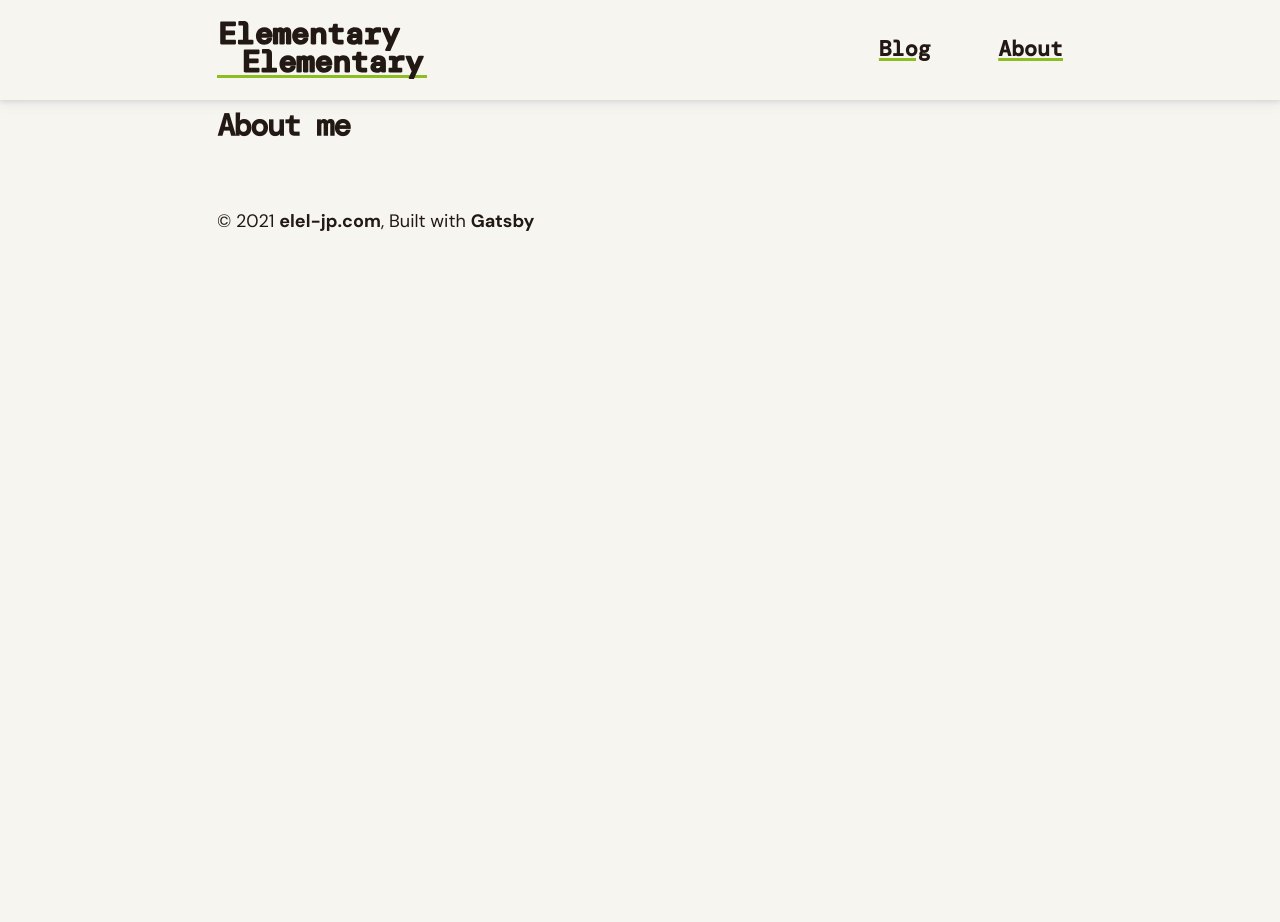
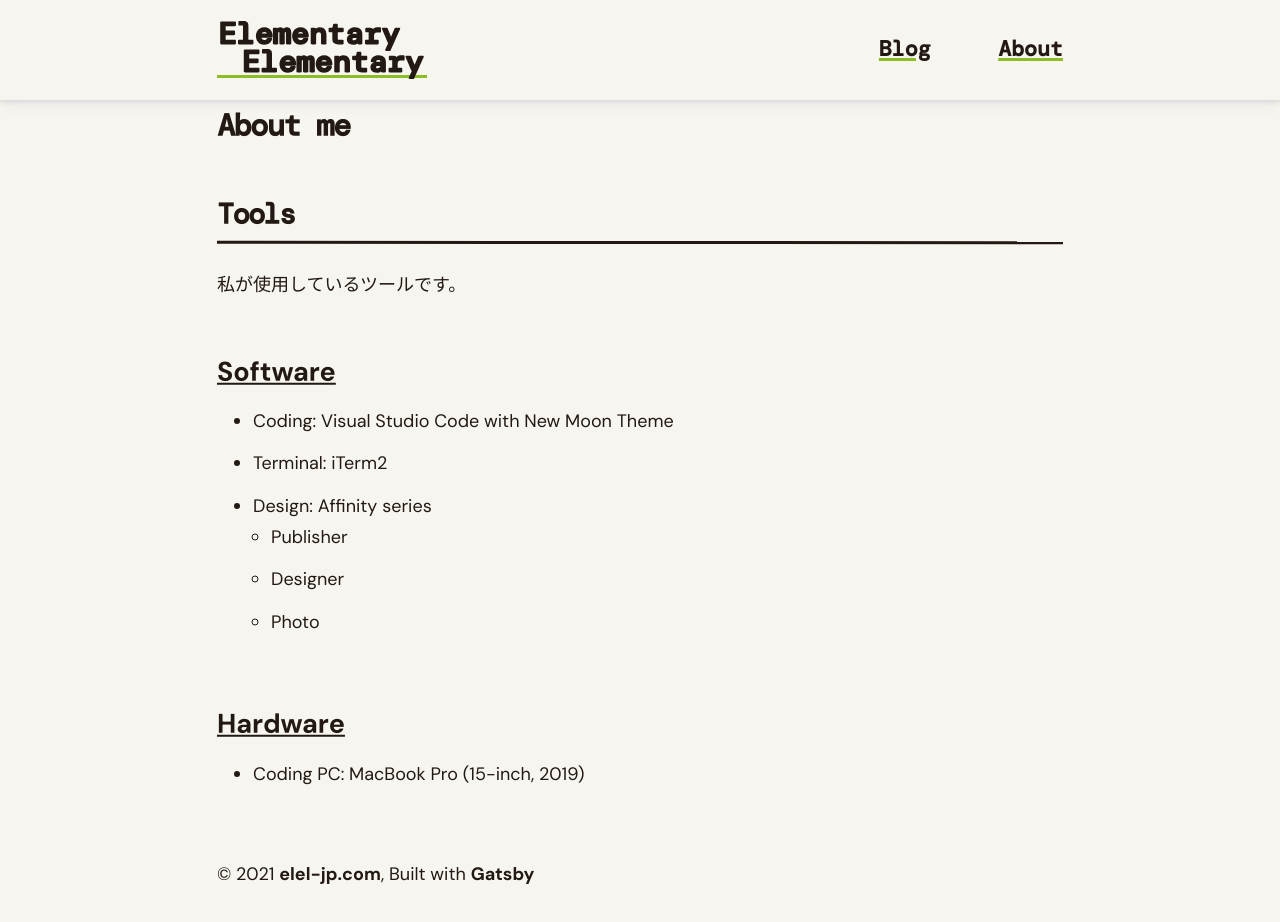
Before and after one commit to ginmaruGH/my-site, a Gatsby site: page /about in a window 1280 px wide. Before the commit the page ends 800 px from the top, so only its background shows below. Built offline with nearby package versions, Linux system fonts and the light colour scheme; Gatsby itself is replaced by a stand-in of ours.

Commit message:
About-page editing

```diff
--- a/src/pages/about.js
+++ b/src/pages/about.js
@@ -14,11 +14,34 @@ const About = ({ data, location }) => {
     // pageImgWidth: childImageSharp.original.width,
     // pageImgHeight: childImageSharp.original.height,
   }
+
   return (
     <Layout className="about">
       <Seo postMeta={metadata} />
       <article className="container">
+
         <h1>About me</h1>
+
+        <h2>Tools</h2>
+        <p>私が使用しているツールです。</p>
+
+        <h3>Software</h3>
+        <ul>
+          <li>Coding: Visual Studio Code with New Moon Theme</li>
+          <li>Terminal: iTerm2</li>
+          <li>Design: Affinity series
+            <ul>
+              <li>Publisher</li>
+              <li>Designer</li>
+              <li>Photo</li>
+            </ul>
+          </li>
+        </ul>
+
+        <h3>Hardware</h3>
+        <ul>
+          <li>Coding PC: MacBook Pro (15-inch, 2019)</li>
+        </ul>
 
       </article>
     </Layout>
```
